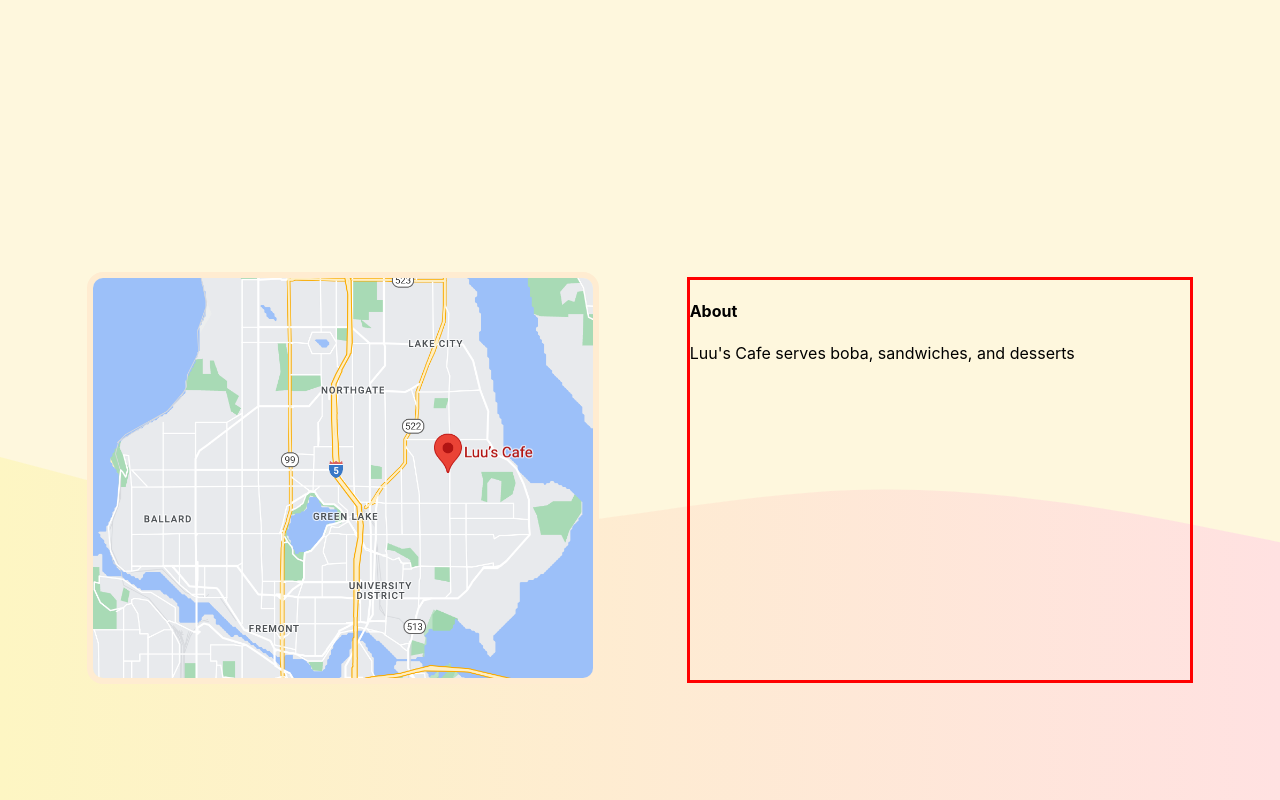
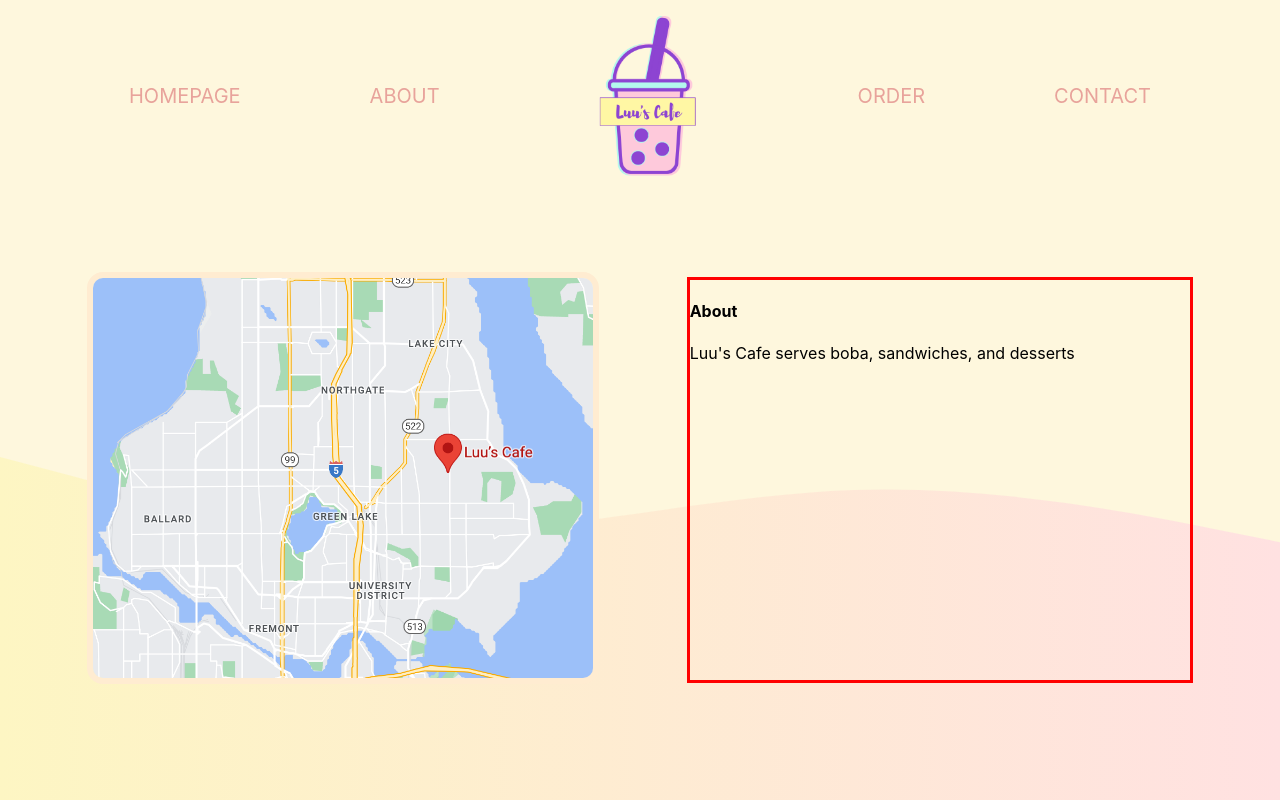
Before and after one commit to agtTwilight/luuscafe, a React (Create React App) app: page / in a window 1280 px wide. Built offline with nearby package versions, Linux system fonts and the light colour scheme.

Commit message:
added scrolling header appear/disappear affect

```diff
--- a/src/App.js
+++ b/src/App.js
@@ -4,7 +4,7 @@ import Homepage from './pages/homepage';
 function App() {
 	return (
 		<div className="App">
-			{/* <Header /> */}
+			<Header />
 			<Homepage />
 		</div>
 	);
--- a/src/components/header/index.js
+++ b/src/components/header/index.js
@@ -1,10 +1,24 @@
-import React from 'react';
+import React, { useEffect } from 'react';
 import logo from './assests/logo.png';
 import './style.css';
 
 export const Header = () => {
+	useEffect(() => {
+		document
+			.querySelector('.snap-container-vertical')
+			.addEventListener('scroll', () => {
+				const home = document.querySelector('#home-main');
+				const header = document.querySelector('#header');
+				if (home.getBoundingClientRect().y !== window.scrollY) {
+					header.setAttribute('style', 'opacity: 0;');
+				} else {
+					header.setAttribute('style', 'opacity: 1;');
+				}
+			});
+	}, []);
+
 	return (
-		<header>
+		<header id="header">
 			<a href="">HOMEPAGE</a>
 			<a href="">ABOUT</a>
 			<img src={logo} alt="a boba "></img>
--- a/src/components/header/style.css
+++ b/src/components/header/style.css
@@ -8,6 +8,7 @@ header {
 	justify-content: space-evenly;
 	align-items: center;
 	background-color: var(--bgyellow);
+	transition: 0.4s ease-out;
 	z-index: 2;
 }
 
```
